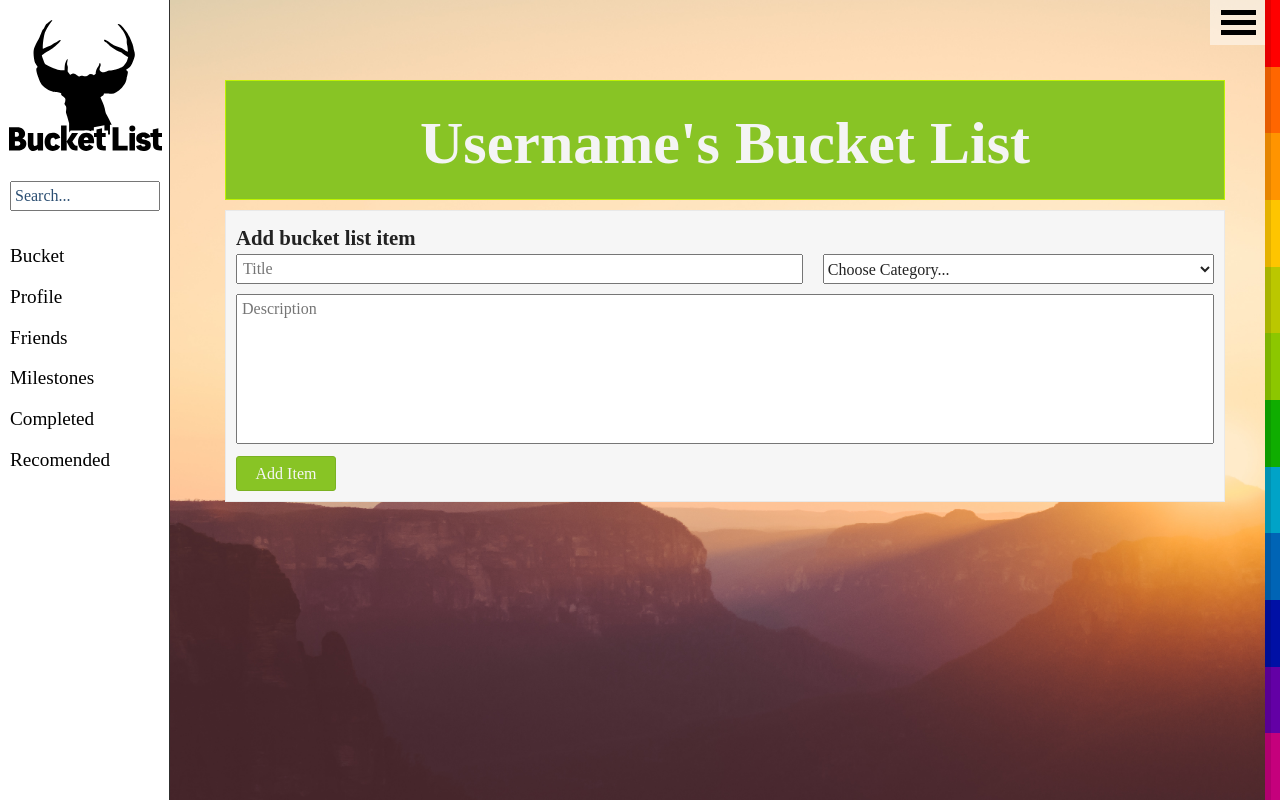
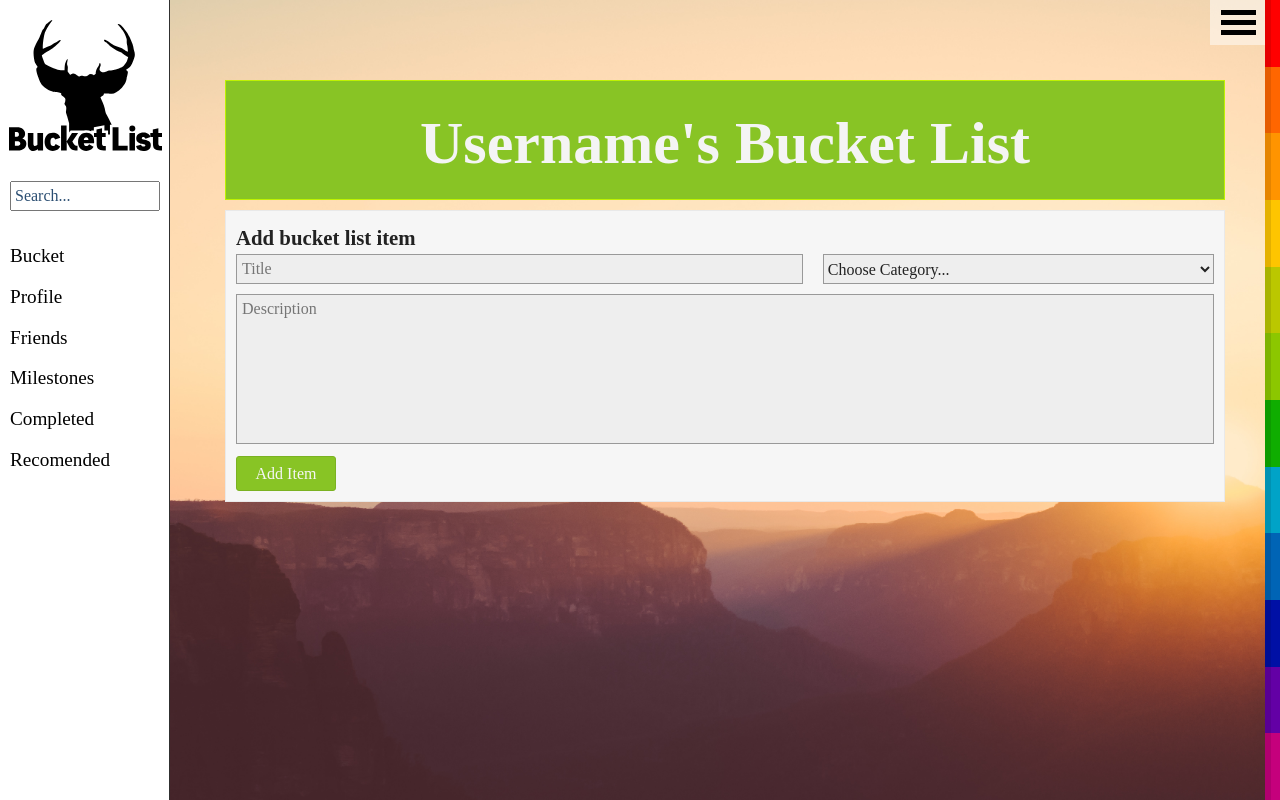
Before and after one commit to NinjaGrisen/buck, a PHP site: page /buck/ in a window 1280 px wide. Run offline with PHP 8.4, Linux system fonts and the light colour scheme; data that the repository does not hold is empty; style sheets or scripts are compiled from the project's sources; some web fonts are replaced.

Commit message:
woops, glömde färger

```diff
--- a/style/main.less
+++ b/style/main.less
@@ -520,12 +520,16 @@ html {
     width:58%;
     height:30px;
     padding-left: 5px;
+    background: @greyLighter;
+    border:1px solid @greyLight;
   }
 
   .add-category {
     width:40%;
     height:30px;
     float:right;
+    background: @greyLighter;
+    border:1px solid @greyLight;
   }
 
   .add-desc {
@@ -534,6 +538,8 @@ html {
     height:150px;
     resize:none;
     padding-left: 5px;
+    background: @greyLighter;
+    border:1px solid @greyLight;
   }
 
   .add-button {
```
